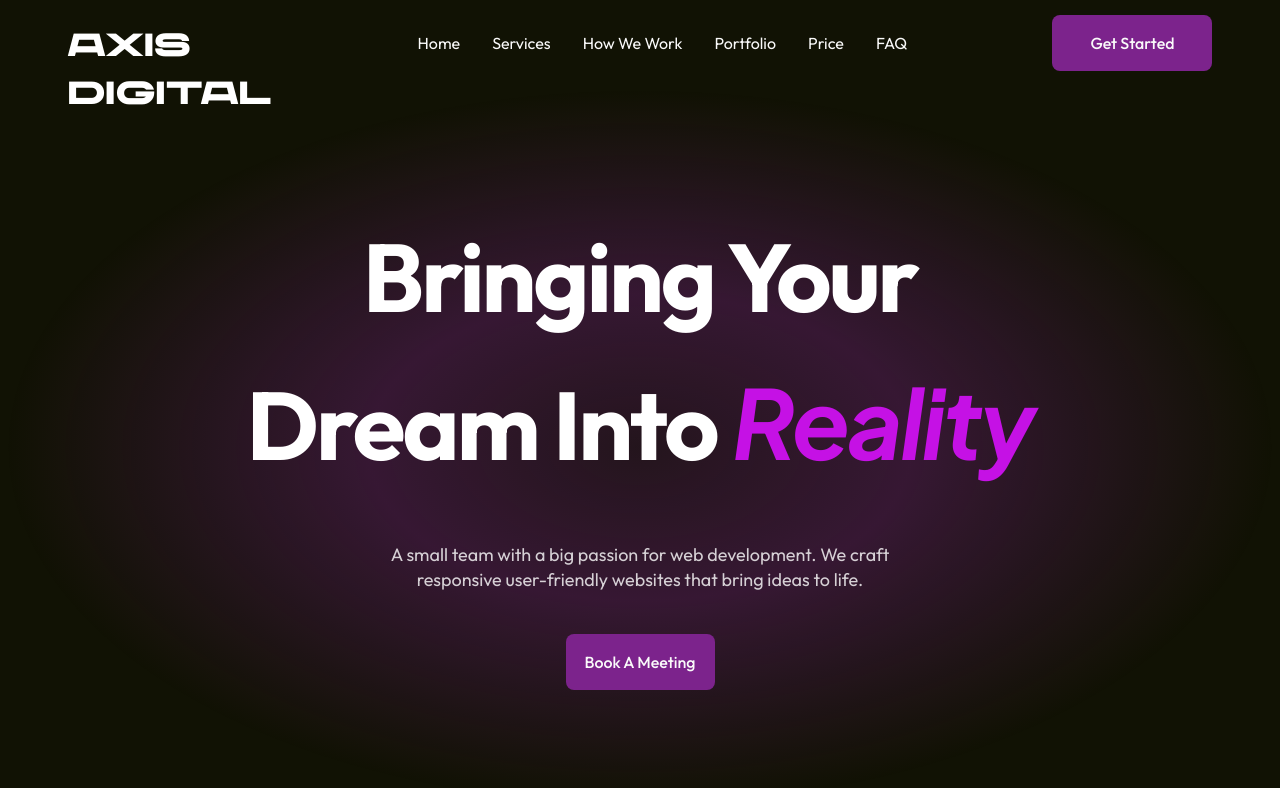
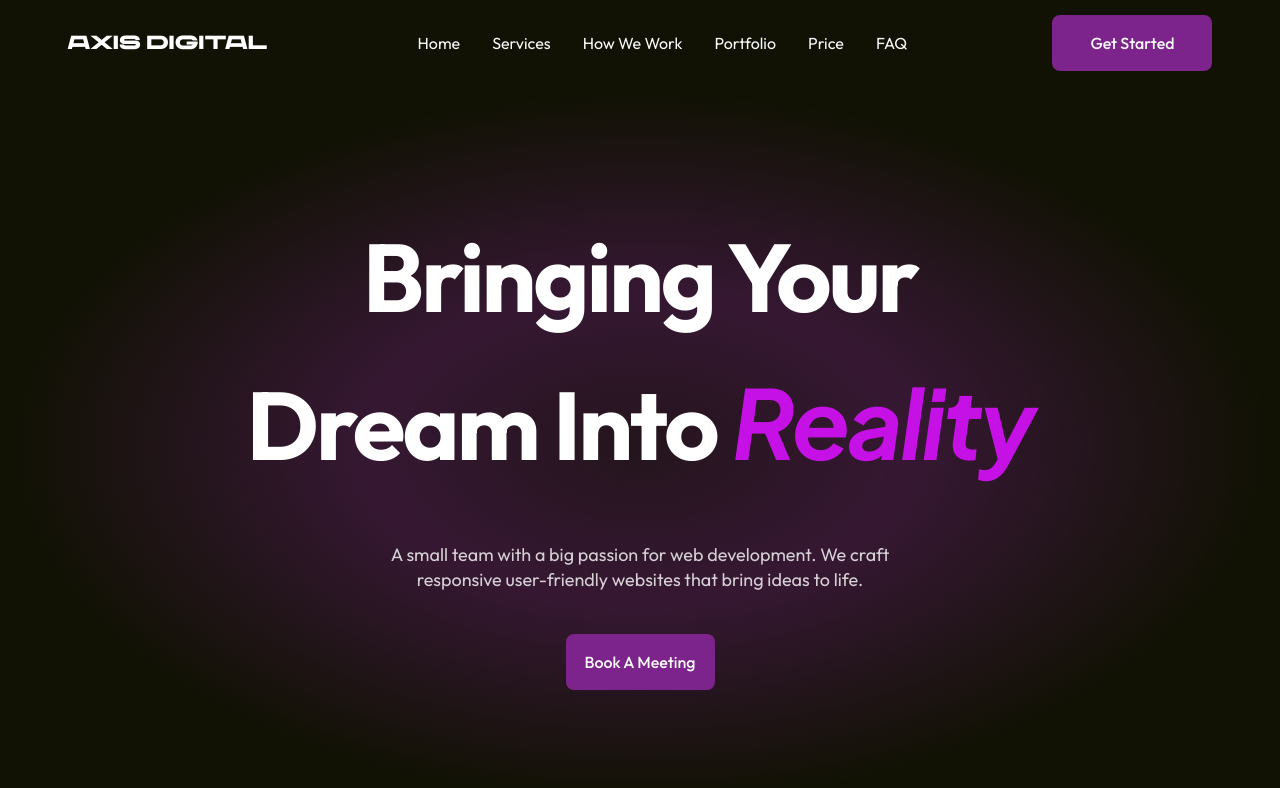
Before and after one commit to Axis-Digital-Co/axis-digital-frontend, a React (Vite) app: page / in a window 1280 px wide. Shown: the top 788 px of the page. Built offline with nearby package versions, Linux system fonts and the light colour scheme.

Commit message:
Update Header.module.css

```diff
--- a/src/components/Header/Header.module.css
+++ b/src/components/Header/Header.module.css
@@ -11,13 +11,14 @@
 }
 
 .title {
-  font-family: 'Chaney Ultraextended', 'Ubuntu', sans-serif;
+  font-family: 'Chaney Ultraextended', sans-serif;
   width: 205px;
   height: 45px;
   font-weight: 700;
-  font-style: Bold;
-  font-size: 32px;
+  font-size: 19px;
   color: white;
+  display: flex;
+  align-items: center;
 }
 
 .list {
```
